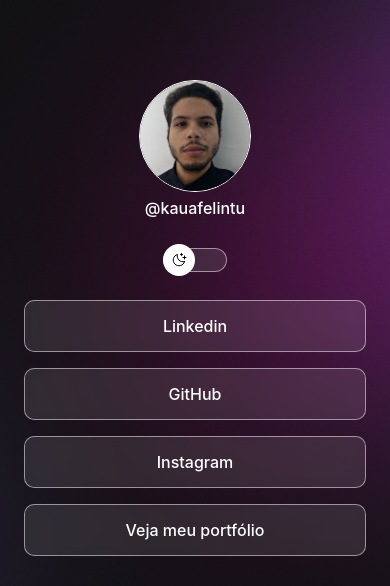
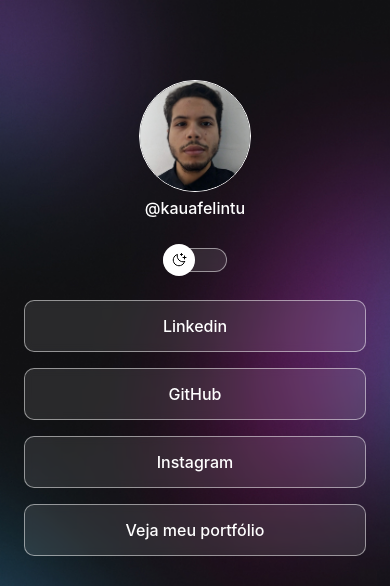
Before and after one commit to KauaFelinto/page, a plain HTML site: page index.html in a window 390 px wide. Shown: the top 586 px of the page. Drawn offline with nearby package versions, Linux system fonts and the light colour scheme.

Commit message:
Update style.css

```diff
--- a/style.css
+++ b/style.css
@@ -180,16 +180,8 @@ footer {
 }
 
 /*responsividade*/
-<<<<<<< HEAD
 @media (max-width: 720px){
     body {
         background: var(--bg-mobile) no-repeat top center/cover;
     }
 }
-=======
-@media (max-widht: 768px){
-   body {
-    background: var(--bg-mobile) no-repeat cover;
-   }
-}
->>>>>>> 2b56825386918bae76828c583642b5ed135584a5
```
